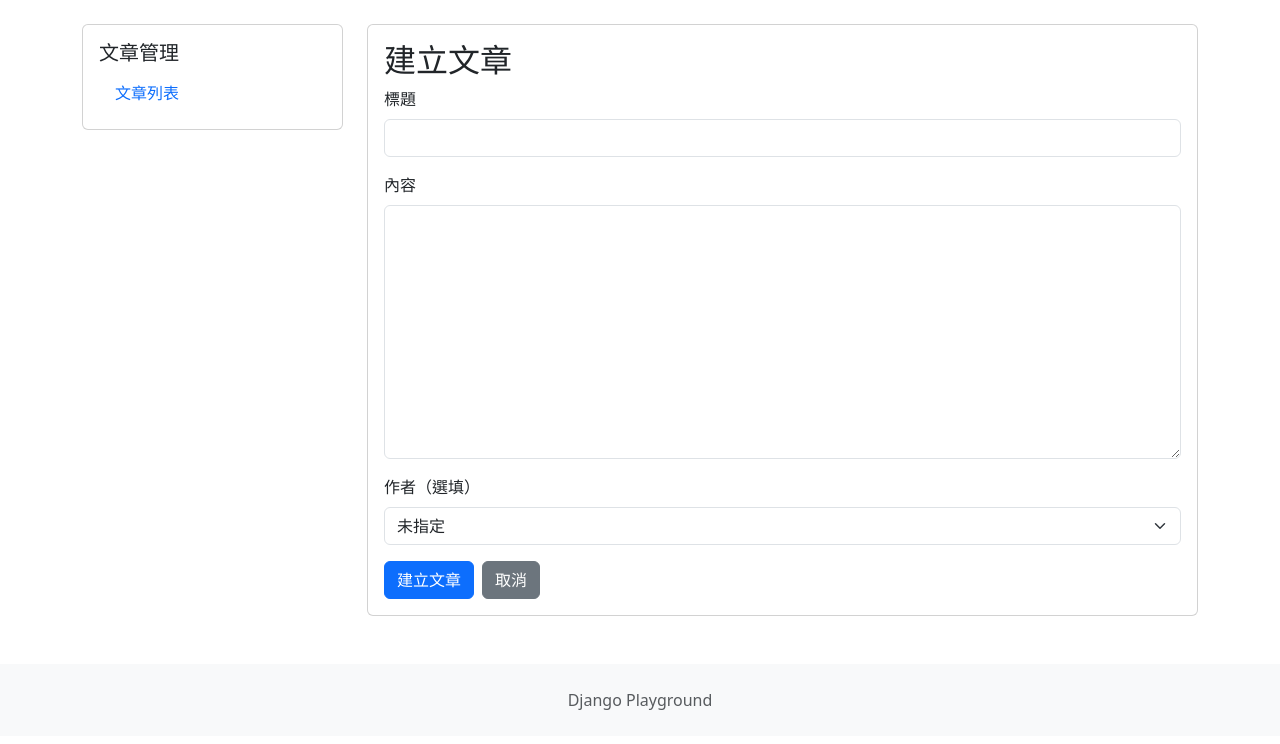
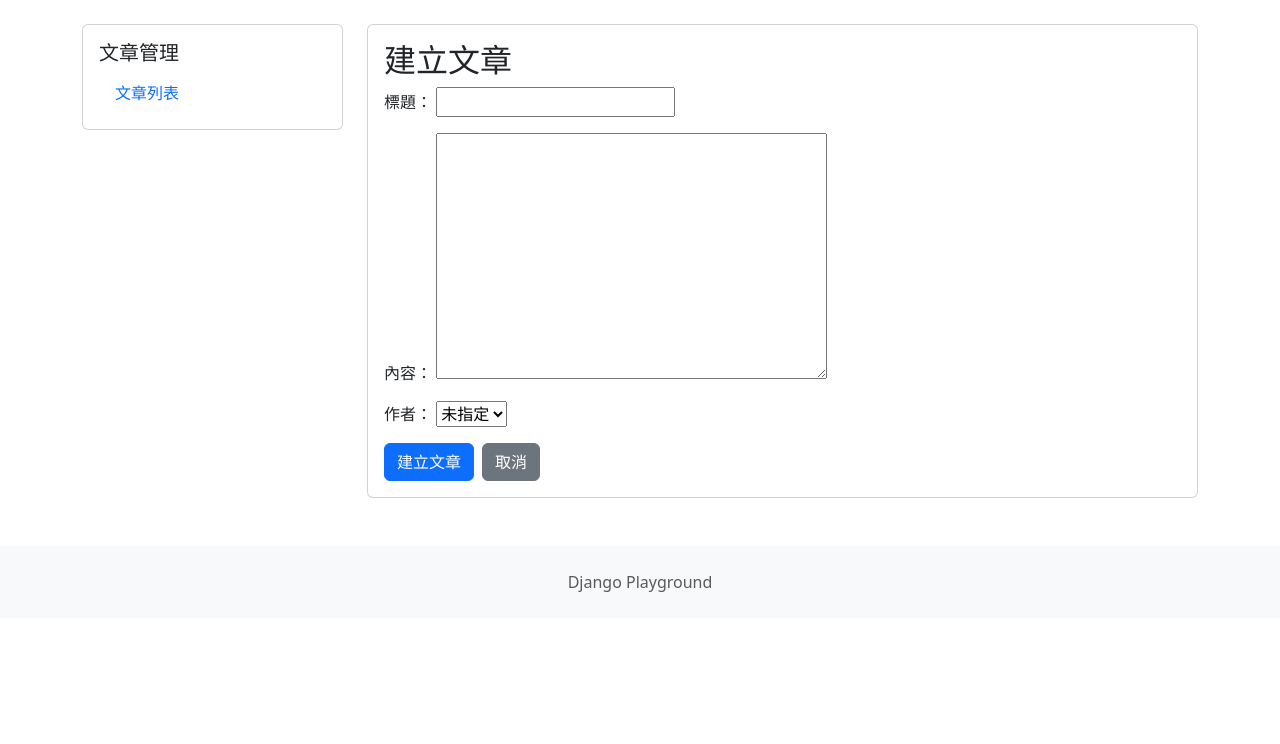
Before and after one commit to labu8712/django-playground-202511, a Django app: page /blog/articles/create/ in a window 1280 px wide. Shown: the part 56-800 px from the top of the page. Run offline with Django 5.2, Linux system fonts and the light colour scheme; data that the repository does not hold is empty; some libraries are stand-ins or nearby versions.

Commit message:
2025/12/13 - 012

```diff
--- a/blog/forms.py
+++ b/blog/forms.py
@@ -1,10 +1,13 @@
 from django import forms
+
+from blog.models import Author
 
 
 class ArticleForm(forms.Form):
     title = forms.CharField(
         max_length=200,
         required=True,
+        label="標題",
         error_messages={
             "required": "標題不能空白",
             "max_length": "標題最多 %(limit_value)d 字元",
@@ -13,10 +16,20 @@ class ArticleForm(forms.Form):
     content = forms.CharField(
         widget=forms.Textarea,
         required=True,
+        label="內容",
         error_messages={
             "required": "內容不能空白",
         },
     )
-    author = forms.IntegerField(
+    author = forms.ChoiceField(
+        choices=[],
         required=False,
+        label="作者",
     )
+
+    def __init__(self, *args, **kwargs):
+        super().__init__(*args, **kwargs)
+
+        self.fields["author"].choices = [("", "未指定")] + [
+            (author.id, author.name) for author in Author.objects.all()
+        ]
--- a/blog/templates/blog/article_create.html
+++ b/blog/templates/blog/article_create.html
@@ -14,57 +14,7 @@
             <form method="post">
                 {% csrf_token %}
 
-                <div class="mb-3">
-                    <label for="{{ form.title.id_for_label }}" class="form-label">
-                        標題
-                    </label>
-                    <input type="text"
-                           class="form-control{% if form.title.errors %} is-invalid{% endif %}"
-                           id="{{ form.title.id_for_label }}"
-                           name="{{ form.title.name }}"
-                           value="{{ form.title.value|default:'' }}"
-                           required />
-                    {% if form.title.errors %}
-                        <div class="invalid-feedback">
-                            {{ form.title.errors.0 }}
-                        </div>
-                    {% endif %}
-                </div>
-
-                <div class="mb-3">
-                    <label for="{{ form.content.id_for_label }}" class="form-label">
-                        內容
-                    </label>
-                    <textarea class="form-control{% if form.content.errors %} is-invalid{% endif %}"
-                              id="{{ form.content.id_for_label }}"
-                              name="{{ form.content.name }}"
-                              rows="10"
-                              required>{{ form.content.value|default:'' }}</textarea>
-                    {% if form.content.errors %}
-                        <div class="invalid-feedback">
-                            {{ form.content.errors.0 }}
-                        </div>
-                    {% endif %}
-                </div>
-
-                <div class="mb-3">
-                    <label for="{{ form.author.id_for_label }}" class="form-label">
-                        作者（選填）
-                    </label>
-                    <select class="form-select"
-                            id="{{ form.author.id_for_label }}"
-                            name="{{ form.author.name }}">
-                        <option value="">
-                            未指定
-                        </option>
-                        {% for author in authors %}
-                            <option value="{{ author.id }}"
-                                    {% if form.author.value == author.id %}selected{% endif %}>
-                                {{ author.name }}
-                            </option>
-                        {% endfor %}
-                    </select>
-                </div>
+                {{ form.as_p }}
 
                 <div class="d-flex gap-2">
                     <button type="submit" class="btn btn-primary">
--- a/blog/views.py
+++ b/blog/views.py
@@ -1,7 +1,7 @@
 from django.shortcuts import get_object_or_404, redirect, render
 
 from blog.forms import ArticleForm
-from blog.models import Article, Author
+from blog.models import Article
 
 
 def article_list(request):
@@ -18,15 +18,13 @@ def article_detail(request, article_id):
 
 
 def article_create(request):
-    authors = Author.objects.all()
-
     if request.method == "POST":
         form = ArticleForm(request.POST)
         if form.is_valid():
             article = Article.objects.create(
                 title=form.cleaned_data["title"],
                 content=form.cleaned_data["content"],
-                author_id=form.cleaned_data["author"],
+                author_id=form.cleaned_data["author"] or None,
             )
             return redirect("blog:article_detail", article_id=article.id)
     else:
@@ -35,8 +33,5 @@ def article_create(request):
     return render(
         request,
         "blog/article_create.html",
-        {
-            "form": form,
-            "authors": authors,
-        },
+        {"form": form},
     )
```
